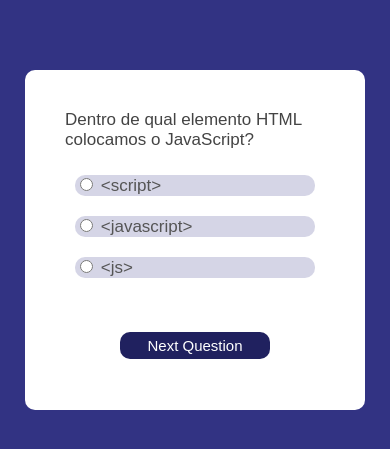
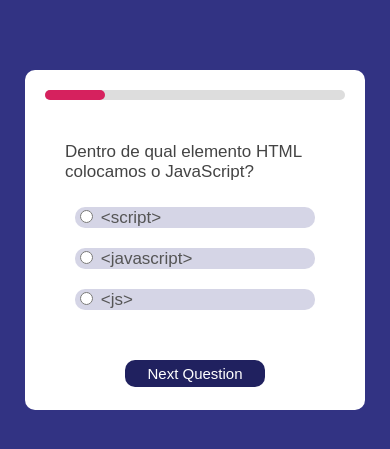
Before and after one commit to laiananardi/JavaScriptQuiz, a plain HTML site: page index.html in a window 390 px wide. Both pictures are taken after a click on the button "START". Shown: the part 95-544 px from the top of the page. Drawn offline with Linux system fonts and the light colour scheme.

Commit message:
progress_bar

```diff
--- a/index.html
+++ b/index.html
@@ -20,6 +20,9 @@
     </section>
 
     <section id="quiz-section">
+        <div id="myProgress">
+            <div id="myBar"></div>
+          </div>
         <div id="quiz"></div>
         <div id="result">
             <button id="previous">Previous Question</button>
--- a/script.js
+++ b/script.js
@@ -1,3 +1,4 @@
+
 const iniSec = document.getElementById('inicial-section')
 const quizSec = document.getElementById('quiz-section')
 const resSec = document.getElementById('result-section')
@@ -10,6 +11,8 @@
 const refreshBtn = document.getElementById('refresh')
 const previousBtn = document.getElementById("previous");
 const nextBtn = document.getElementById("next");
+
+var elem = document.getElementById("myBar");
 
 
 
@@ -117,10 +120,10 @@
 
             lab[userAnswer].style.color = '#379e37'
 
-        }else {
-            if (htmlAnswers[i].querySelector(`input[name=question${i}]:checked`)  ){
+        } else {
+            if (htmlAnswers[i].querySelector(`input[name=question${i}]:checked`)) {
                 lab[userAnswer].style.color = '#ff2802'
-            }else{
+            } else {
                 htmlAnswers[i].style.color = '#1a728d'
             }
 
@@ -128,9 +131,9 @@
     }
 
     results.innerHTML = `${numCorrect} / ${questions.length}`
-    results.innerHTML = `<p>Browse the questions to see the results
-    </p>`
+
 }
+
 
 function refresh() {
     document.location.reload()
@@ -138,42 +141,54 @@
 
 
 function showSlide(n) {
-    const slides = quiz.querySelectorAll(".slide");
+    const slides = quiz.querySelectorAll(".slide")
 
     slides[currentSlide].classList.remove('active-slide')
     slides[n].classList.add('active-slide')
-    currentSlide = n;
-    // console.log(slides[currentSlide])
-    if(currentSlide === 0){
-      previousBtn.style.display = 'none';
+
+    currentSlide = n
+
+    if (currentSlide === 0) {
+        previousBtn.style.display = 'none'
     }
-    else{
-      previousBtn.style.display = 'inline-block';
+    else {
+        previousBtn.style.display = 'inline-block'
     }
-    if(currentSlide === slides.length-1){
-      nextBtn.style.display = 'none';
-      submitBtn.style.display = 'inline-block';
+    if (currentSlide === slides.length - 1) {
+        nextBtn.style.display = 'none'
+        submitBtn.style.display = 'inline-block'
     }
-    else{
-      nextBtn.style.display = 'inline-block';
-      submitBtn.style.display = 'none';
+    else {
+        nextBtn.style.display = 'inline-block'
+        submitBtn.style.display = 'none'
     }
-  }
+}
 
-  function showNextSlide() {
-    showSlide(currentSlide + 1);
-  }
+//progress bar
+var width = 100 / questions.length
+const progress = 100 / questions.length
 
-  function showPreviousSlide() {
-    showSlide(currentSlide - 1);
-  }
+let currentSlide = 0
 
 
-  let currentSlide = 0;
+function showNextSlide() {
+    showSlide(currentSlide + 1)
 
-previousBtn.addEventListener("click", showPreviousSlide);
+    width = width + progress
+    elem.style.width = width + "%"
 
-nextBtn.addEventListener("click", showNextSlide);
+}
+
+function showPreviousSlide() {
+    showSlide(currentSlide - 1)
+
+    width = width - progress
+    elem.style.width = width + "%"
+}
+
+previousBtn.addEventListener("click", showPreviousSlide)
+
+nextBtn.addEventListener("click", showNextSlide)
 
 startBtn.onclick = function () {
     showQuestions()
--- a/style.css
+++ b/style.css
@@ -50,6 +50,31 @@
 
 /* quiz section */
 
+#quiz-section #myProgress {
+    width: 100%;
+    background-color: #ddd;
+    border-radius: 10px;
+  }
+
+#quiz-section #myBar {
+    width: 20%;
+    height: 10px;
+    border-radius: 10px;
+    background-color: #d6215e;
+  }
+#quiz-section .slide{
+    position: absolute;
+    left: 0px;
+    top: 0px;
+    margin: 57px 40px;
+    z-index: 1;
+    opacity: 0;
+    transition: opacity 0.5s;
+  }
+#quiz-section .active-slide{
+    opacity: 1;
+    z-index: 2;
+  }
 #quiz-section{
     display: none;
     width: 500px;
@@ -80,7 +105,7 @@
 }
 #quiz-section div#result{
     text-align: center;
-    margin: 2rem 0 0 0;
+    margin: 260px 0 0 0;
 }
 #quiz-section button{
     border: none;
@@ -92,7 +117,7 @@
     padding: 5px 0;
     width: 150px;
     cursor: pointer;
-    margin-top: 210px;
+
 }
 #quiz-section button:hover{
     background: #20215fda;
@@ -140,18 +165,7 @@
     #inicial-section, #quiz-section, #result-section{
         width: 300px;
     }
+    #quiz-section button{
+        width: 140px;
 }
-
-.slide{
-    position: absolute;
-    left: 0px;
-    top: 0px;
-    margin: 25px 40px;
-    z-index: 1;
-    opacity: 0;
-    transition: opacity 0.5s;
-  }
-  .active-slide{
-    opacity: 1;
-    z-index: 2;
-  }
+}
```
